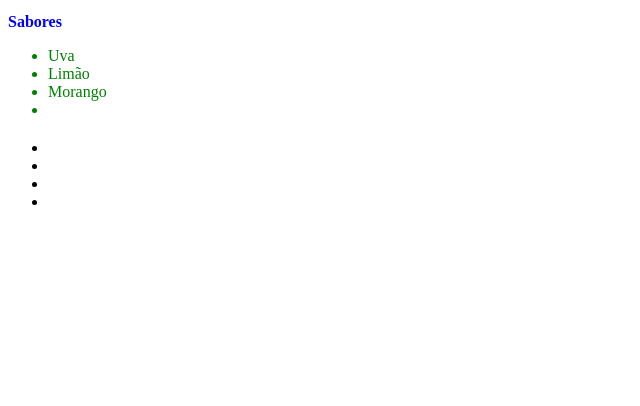
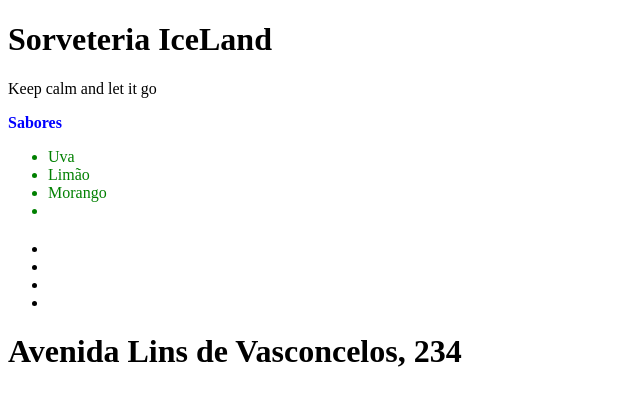
Before and after one commit to enzo-b-pagliacci/Checkpoint2-2ndoSemestre-RWD, a React (Create React App) app in the folder sorveteria/: page / in a window 1280 px wide. Shown: the top 406 px of the page, without its empty margins (0-640 px from the left). Built offline with nearby package versions, Linux system fonts and the light colour scheme.

Commit message:
Importado Cabecalho e Rodape para o App

```diff
--- a/sorveteria/src/App.js
+++ b/sorveteria/src/App.js
@@ -1,12 +1,15 @@
 import React from 'react'
 import Corpo from './componentes/corpo/Corpo'
 import styled from 'styled-components'
-
+import Rodape from './componentes/rodape/Rodape'
+import Cabecalho from './componentes/cabecalho/Cabecalho'
 
 export default function App() {
 
    return(
       <>
-      <Corpo/>
+         <Cabecalho/>
+         <Corpo/>
+         <Rodape/>
       </>
 )}
```
